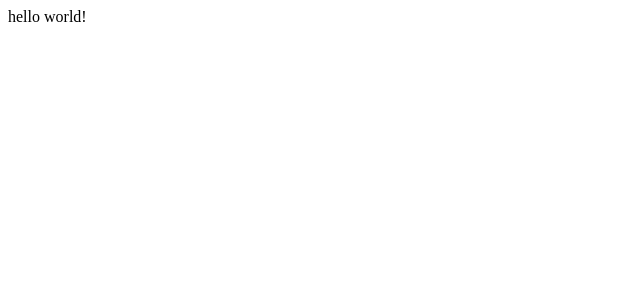
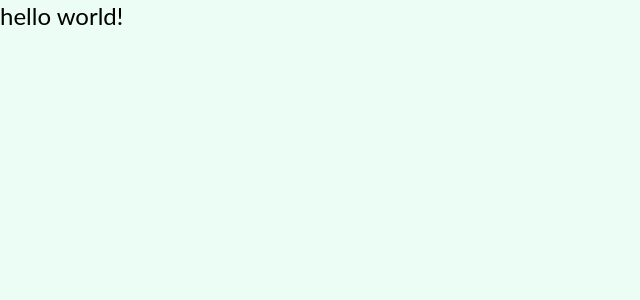
Before and after one commit to VladWithCode/sibra-website, a Next.js app: page / in a window 1280 px wide. Shown: the top 300 px of the page, without its empty margins (0-640 px from the left). Built offline with nearby package versions, Linux system fonts and the light colour scheme.

Commit message:
Bg color

```diff
--- a/src/pages/_app.jsx
+++ b/src/pages/_app.jsx
@@ -1,4 +1,5 @@
 import tailwindcss from 'tailwindcss/tailwind.css';
+import '../styles/globals.css';
 
 function MyApp({ Component, pageProps }) {
   return <Component {...pageProps} />;
--- a/src/styles/globals.css
+++ b/src/styles/globals.css
@@ -1,3 +1,8 @@
+/* ./styles/global.css */
+@tailwind base;
+@tailwind components;
+@tailwind utilities;
+
 html,
 body {
   padding: 0;
@@ -5,21 +10,6 @@ body {
   font-family: 'Open Sans Source', 'Lato', sans-serif;
 }
 
-a {
-  color: inherit;
-  text-decoration: none;
+body {
+  @apply text-black bg-emerald-50;
 }
-
-* {
-  box-sizing: border-box;
-}
-
-@media (prefers-color-scheme: dark) {
-  html {
-    color-scheme: dark;
-  }
-  body {
-    color: white;
-    background: black;
-  }
-}
```
